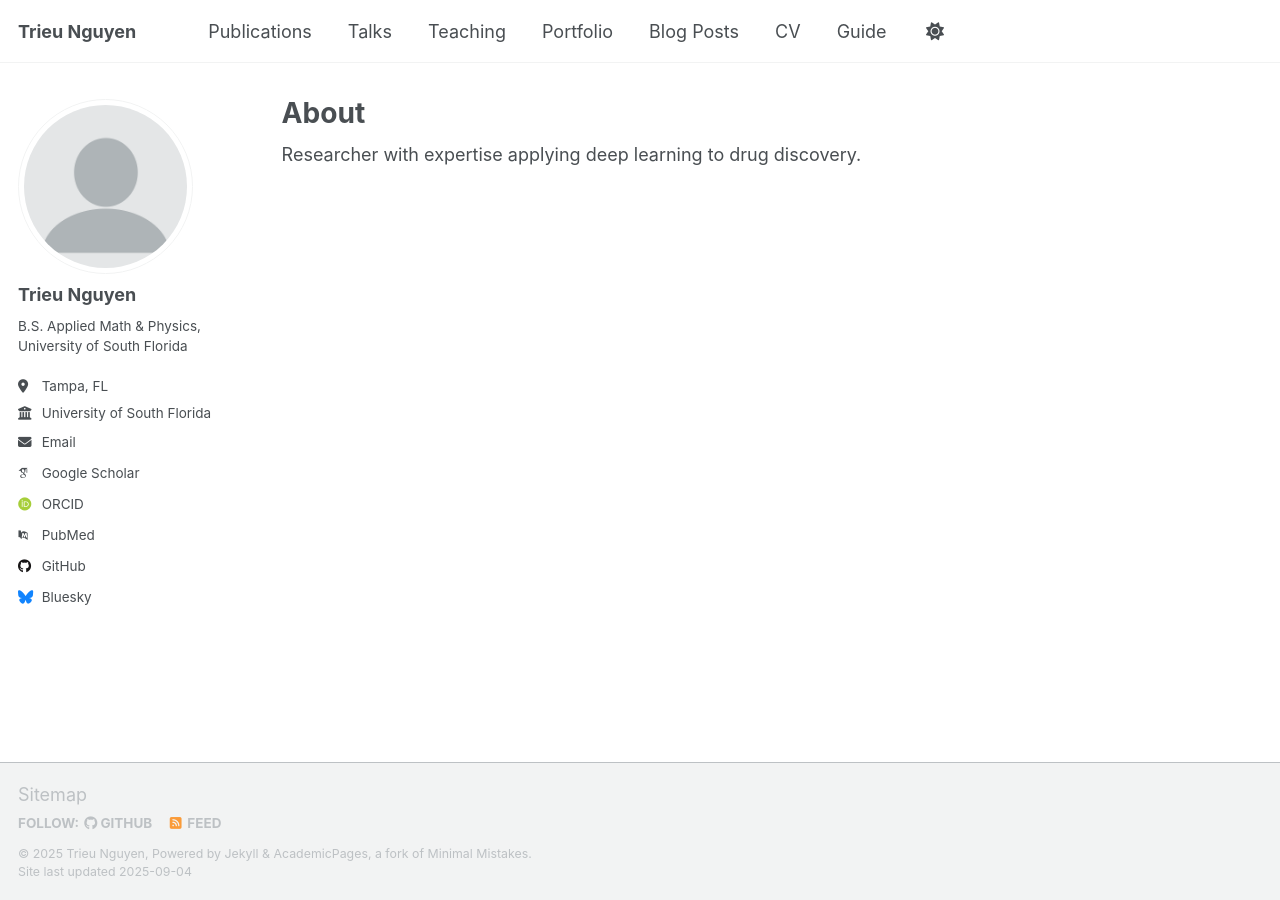
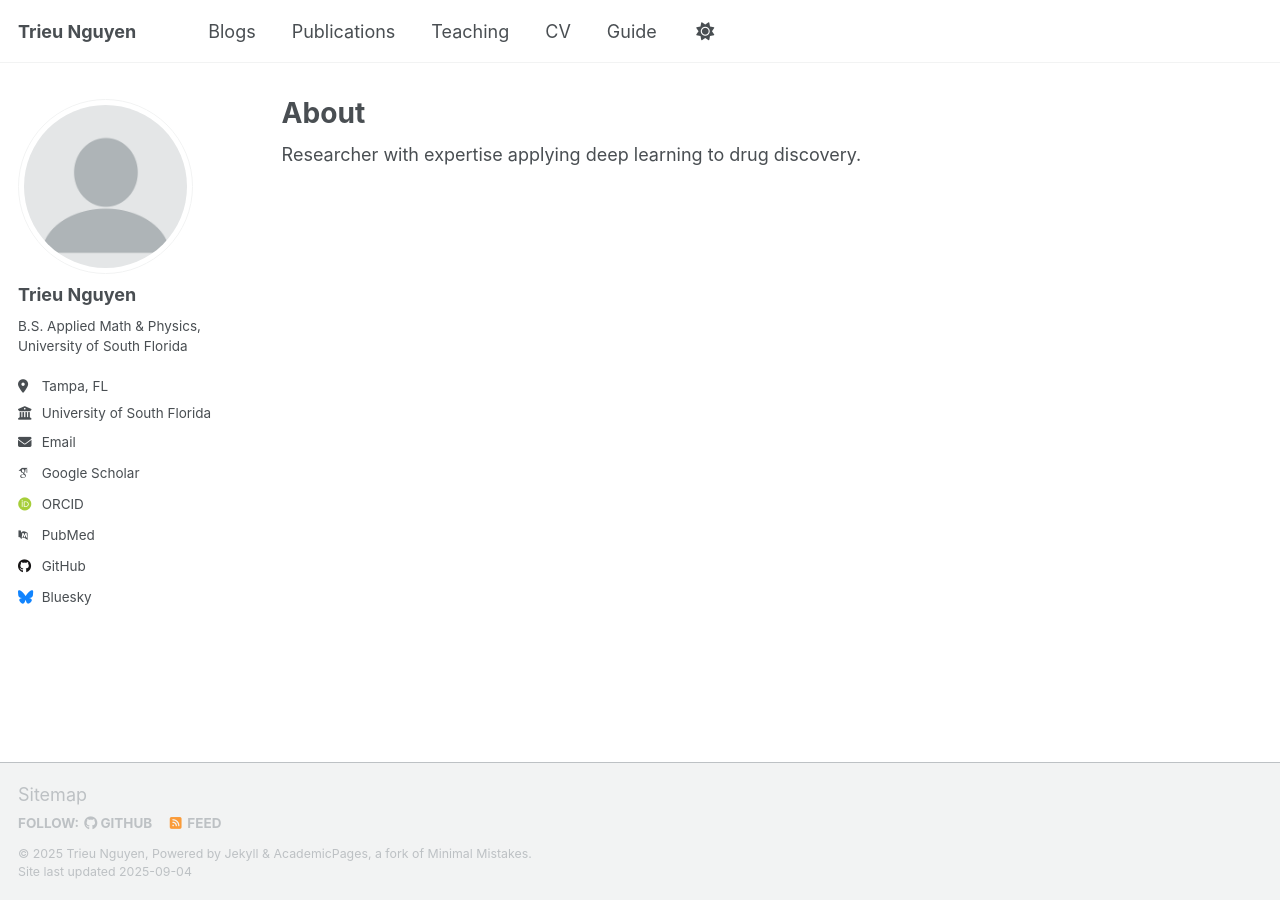
Before and after one commit to nnhoangtrieu/nnhoangtrieu.github.io, a Jekyll site: the page built from _pages/about.md, in a window 1280 px wide. Built offline with Jekyll 4.4.1, drawn with Linux system fonts in a browser that asks for light colours; some web fonts are replaced; a script that is not in the unit is left out.

Commit message:
Update navigation by removing certain entries

```diff
--- a/_data/navigation.yml
+++ b/_data/navigation.yml
@@ -8,20 +8,14 @@
 #      Markdown formatted page while the second is generated using JSON.
 
 main:
+  - title: "Blogs"
+    url: /blogs/
+
   - title: "Publications"
     url: /publications/
 
-  - title: "Talks"
-    url: /talks/
-
   - title: "Teaching"
     url: /teaching/
-
-  - title: "Portfolio"
-    url: /portfolio/
-
-  - title: "Blog Posts"
-    url: /year-archive/
 
   - title: "CV"
     url: /cv/
```
